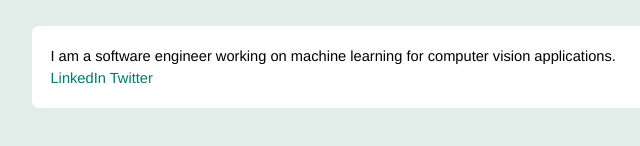
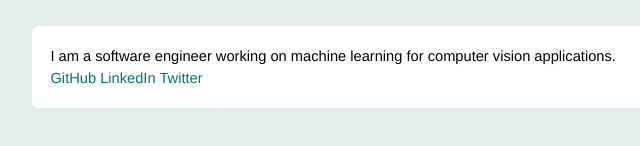
Before and after one commit to geekynils/geekynils, a plain HTML site: page about.html in a window 1280 px wide. Shown: the part 134-280 px from the top of the page, 44-684 px from the left. Drawn offline with Linux system fonts and the light colour scheme.

Commit message:
Add link to github

```diff
--- a/about.html
+++ b/about.html
@@ -13,8 +13,7 @@
 
     <section id="about">
         I am a software engineer working on machine learning for computer vision applications. <br>
-        <a href="https://www.linkedin.com/in/nils-bruenggel/">LinkedIn</a> <a href="https://twitter.com/geekynils">Twitter</a>
-
+        <a href="https://github.com/geekynils">GitHub</a> <a href="https://www.linkedin.com/in/nils-bruenggel/">LinkedIn</a> <a href="https://twitter.com/geekynils">Twitter</a>
     </section>
 
 </body>
```
